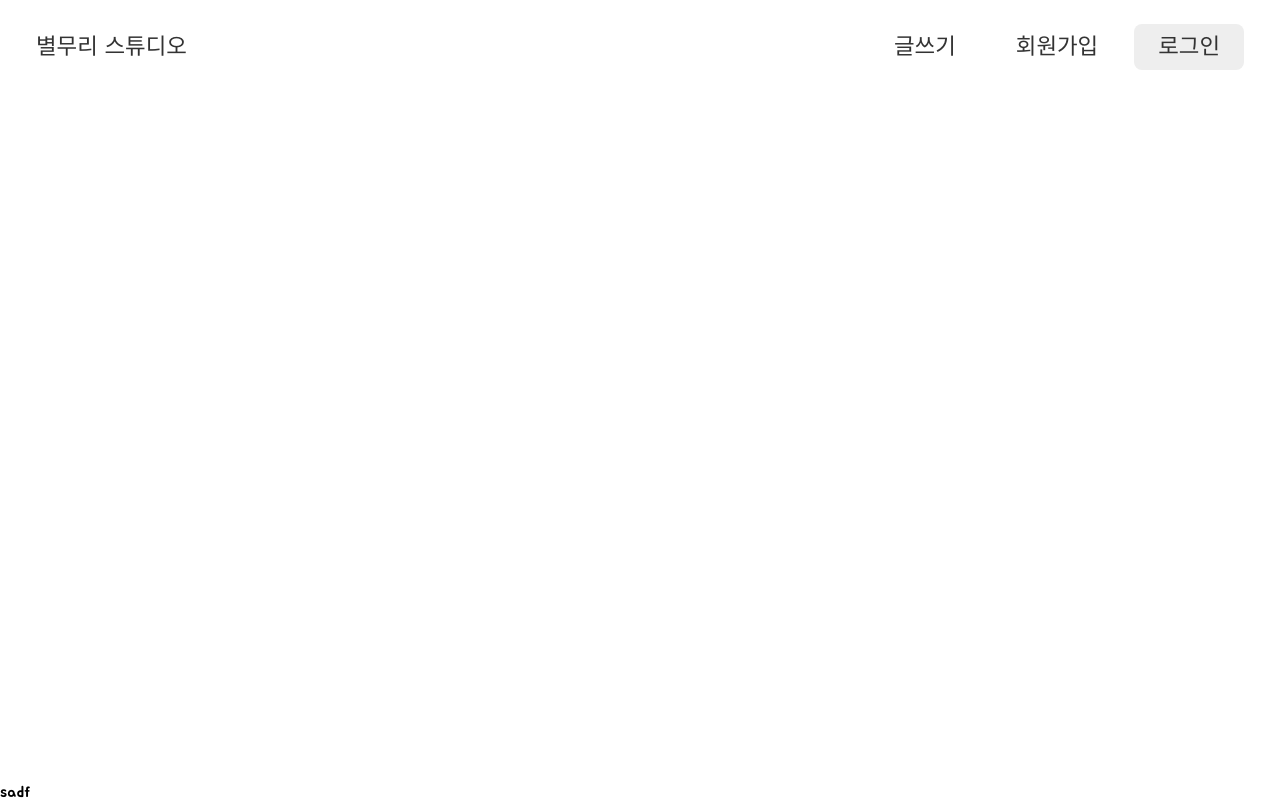
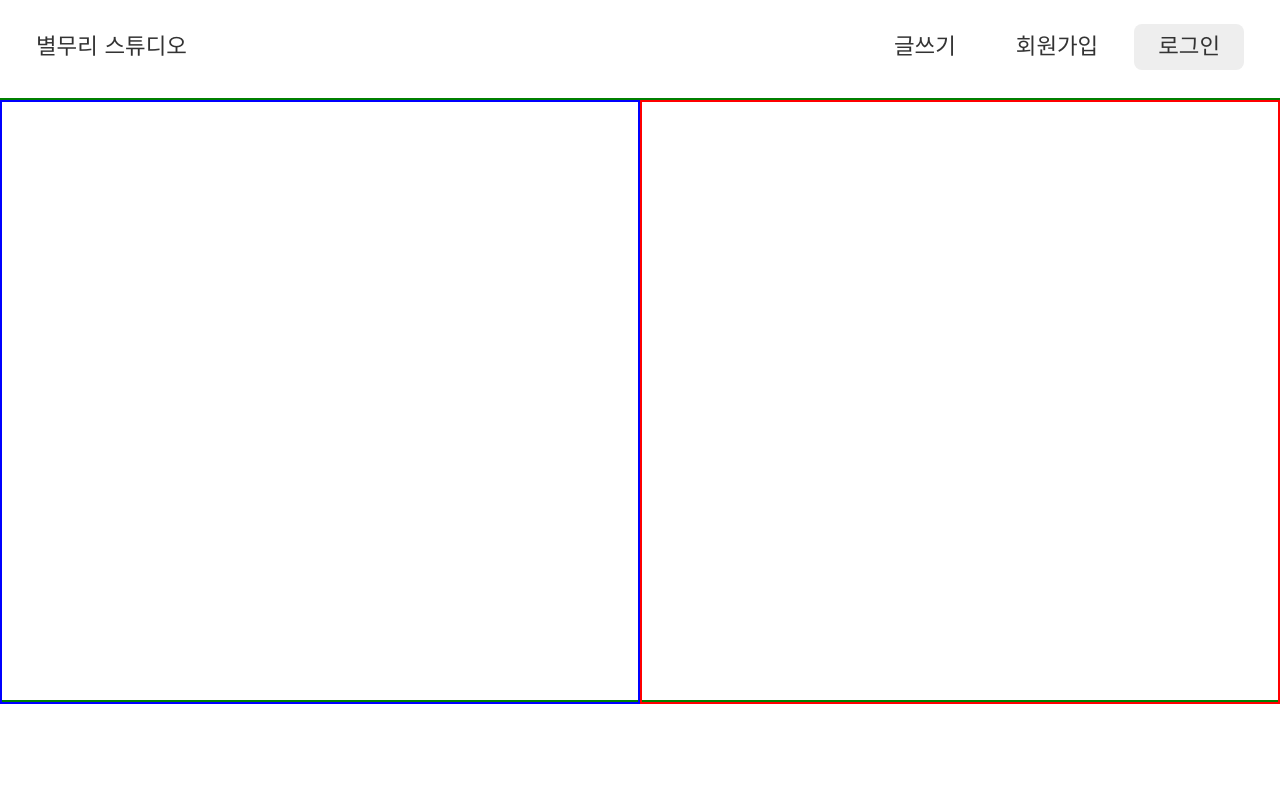
Before and after one commit to helloworld442/code-review-mono-repo, a React (Vite) app: page /write in a window 1280 px wide. Built offline with nearby package versions, Linux system fonts and the light colour scheme.

Commit message:
feat : feat review form layout #22

```diff
--- a/src/Index.css
+++ b/src/Index.css
@@ -5,7 +5,7 @@
 :root {
   font-family: Inter, system-ui, Avenir, Helvetica, Arial, sans-serif;
 
-  background-color: #333;
+  background-color: #fff;
 
   font-synthesis: none;
   text-rendering: optimizeLegibility;
--- a/src/features/review/component/ReviewForm.jsx
+++ b/src/features/review/component/ReviewForm.jsx
@@ -1 +1,12 @@
-const ReviewForm = () => {};
+import "./ReviewForm.scss";
+
+const ReviewForm = () => {
+  return (
+    <form className="review-form">
+      <div className="review-form-info"></div>
+      <div className="review-form-code"></div>
+    </form>
+  );
+};
+
+export { ReviewForm };
--- /dev/null
+++ b/src/features/review/component/ReviewForm.scss
@@ -0,0 +1,23 @@
+.review-form {
+  position: absolute;
+  top: 50%;
+  left: 50%;
+  width: 100%;
+  height: 600px;
+  border: 2px solid green;
+  display: flex;
+  justify-content: space-between;
+  transform: translate(-50%, -50%);
+}
+
+.review-form-info {
+  width: 100%;
+  height: 100%;
+  border: 2px solid blue;
+}
+
+.review-form-code {
+  width: 100%;
+  height: 100%;
+  border: 2px solid red;
+}
--- a/src/features/review/component/ReviewTemplate.scss
+++ b/src/features/review/component/ReviewTemplate.scss
@@ -1,4 +1,5 @@
 .review-template {
+  position: relative;
   width: 100%;
   height: 800px;
   background: #fff;
--- a/src/features/review/component/index.js
+++ b/src/features/review/component/index.js
@@ -1,3 +1,4 @@
 export * from "./ReviewTemplate";
 export * from "./ReviewHead";
 export * from "./ReviewList";
+export * from "./ReviewForm";
--- a/src/index.css
+++ b/src/index.css
@@ -5,7 +5,7 @@
 :root {
   font-family: Inter, system-ui, Avenir, Helvetica, Arial, sans-serif;
 
-  background-color: #333;
+  background-color: #fff;
 
   font-synthesis: none;
   text-rendering: optimizeLegibility;
--- a/src/pages/Write.jsx
+++ b/src/pages/Write.jsx
@@ -1,11 +1,13 @@
-import { ReviewTemplate } from "../features/review/component";
+import { ReviewForm, ReviewTemplate } from "../features/review/component";
 import { Header, Layout } from "../features/ui";
 
 const Write = () => {
   return (
     <Layout>
       <Header />
-      <ReviewTemplate>sadf</ReviewTemplate>
+      <ReviewTemplate>
+        <ReviewForm />
+      </ReviewTemplate>
     </Layout>
   );
 };
```
